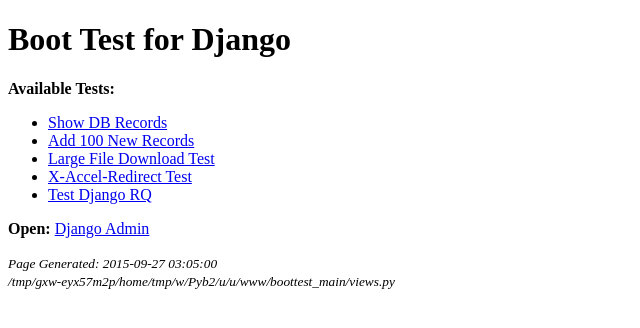
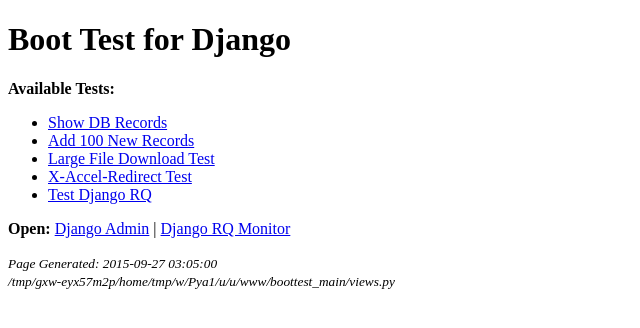
Before and after one commit to cipang/django-boottest, a Django app: page / in a window 1280 px wide. Shown: the top 328 px of the page, without its empty margins (0-640 px from the left). Run offline with Django 3.2, Linux system fonts and the light colour scheme.

Commit message:
Added link for RQ monitor.

```diff
--- a/boottest_main/templates/home.html
+++ b/boottest_main/templates/home.html
@@ -14,7 +14,7 @@
         <li><a href="{% url 'xfile' %}">X-Accel-Redirect Test</a></li>
         <li><a href="{% url 'queue_view' %}">Test Django RQ</a></li>
     </ul>
-    <p><strong>Open: </strong><a href="admin/">Django Admin</a></p>
+    <p><strong>Open: </strong><a href="admin/">Django Admin</a> | <a href="django-rq/">Django RQ Monitor</a></p>
     <p><small><em>Page Generated: {{ now|date:"Y-m-d H:i:s" }}<br>
         {{ filename }}</em></small></p>
 </body>
```
